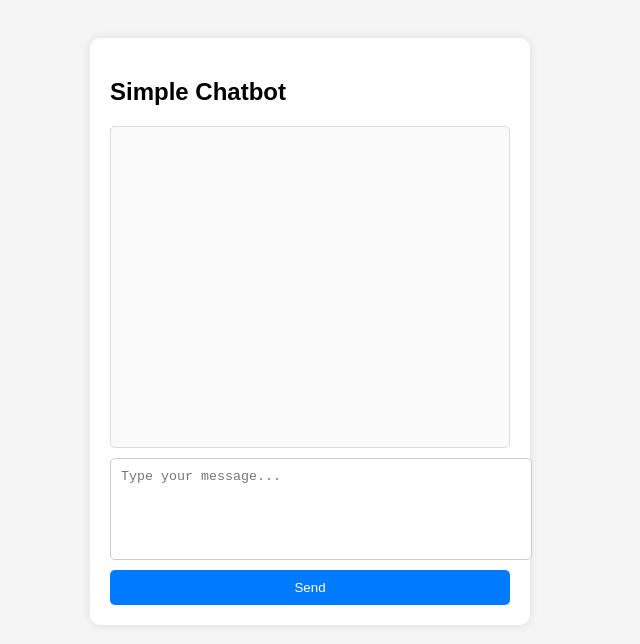
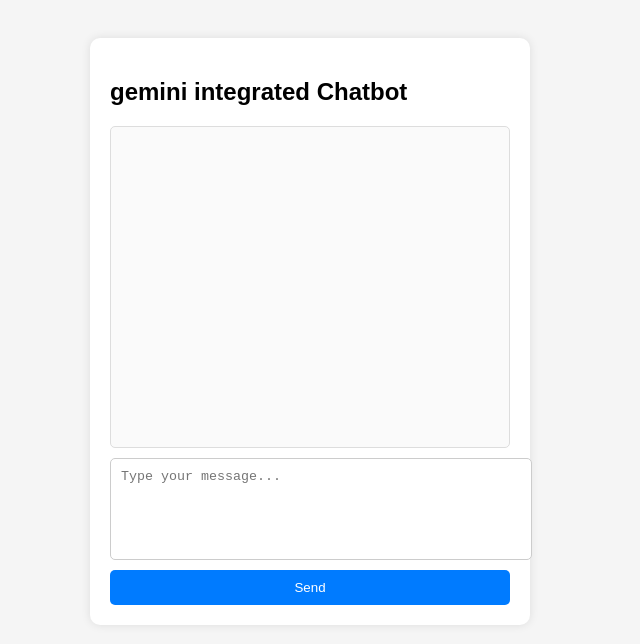
Before and after one commit to Sheryar-bit/AI-Integrations, a website: page ChatBot/public/index.html in a window 1280 px wide. Shown: the whole page, without its empty margins (330-970 px from the left). Drawn offline with Linux system fonts and the light colour scheme.

```diff
--- a/ChatBot/public/index.html
+++ b/ChatBot/public/index.html
@@ -13,7 +13,7 @@
     <div id="response"></div>
   </div> -->
   <div class="chat-container">
-    <h2>Simple Chatbot</h2>
+    <h2>gemini integrated Chatbot</h2>
   <div id="chat-box" class="chat-box"></div>
   <textarea id="user-input" placeholder="Type your message..."></textarea>
   <button onclick="sendMessage()">Send</button>
```
